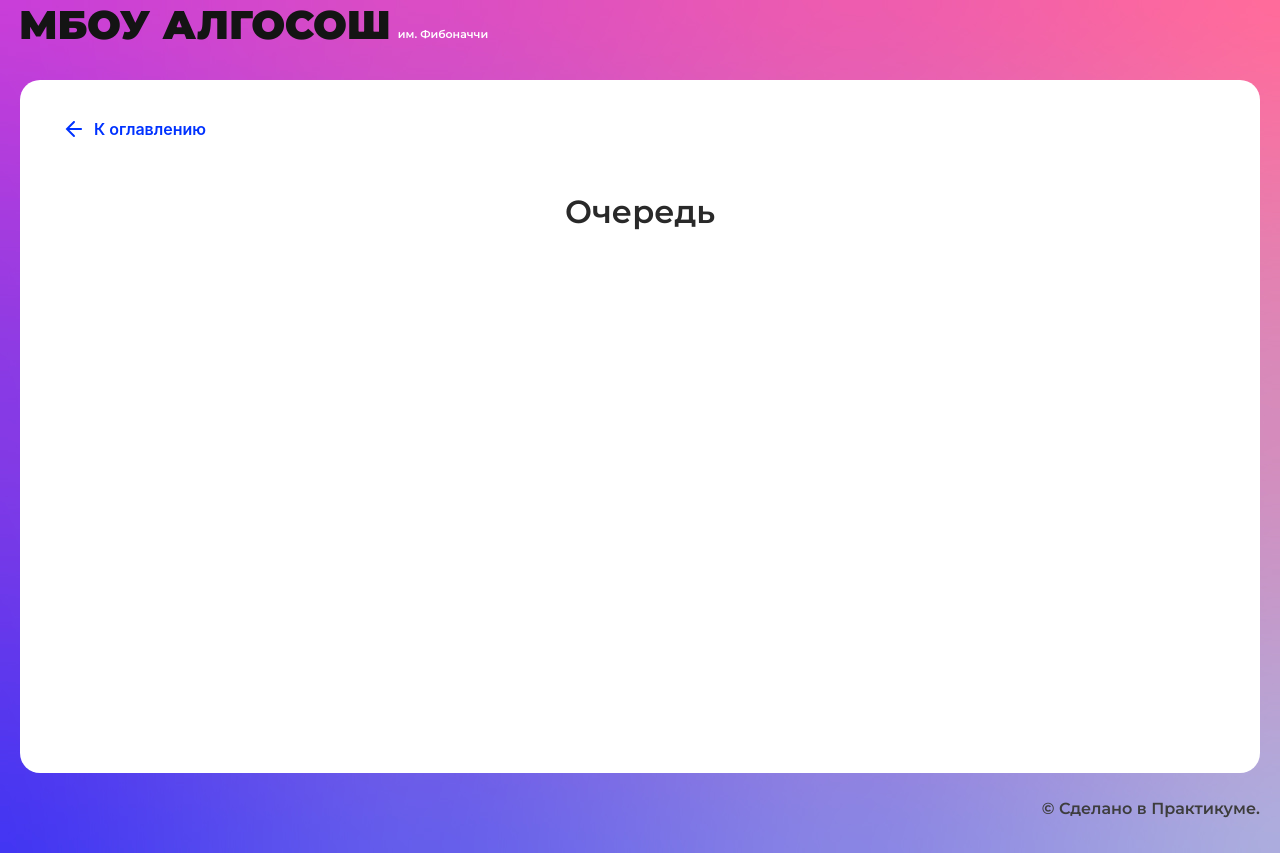
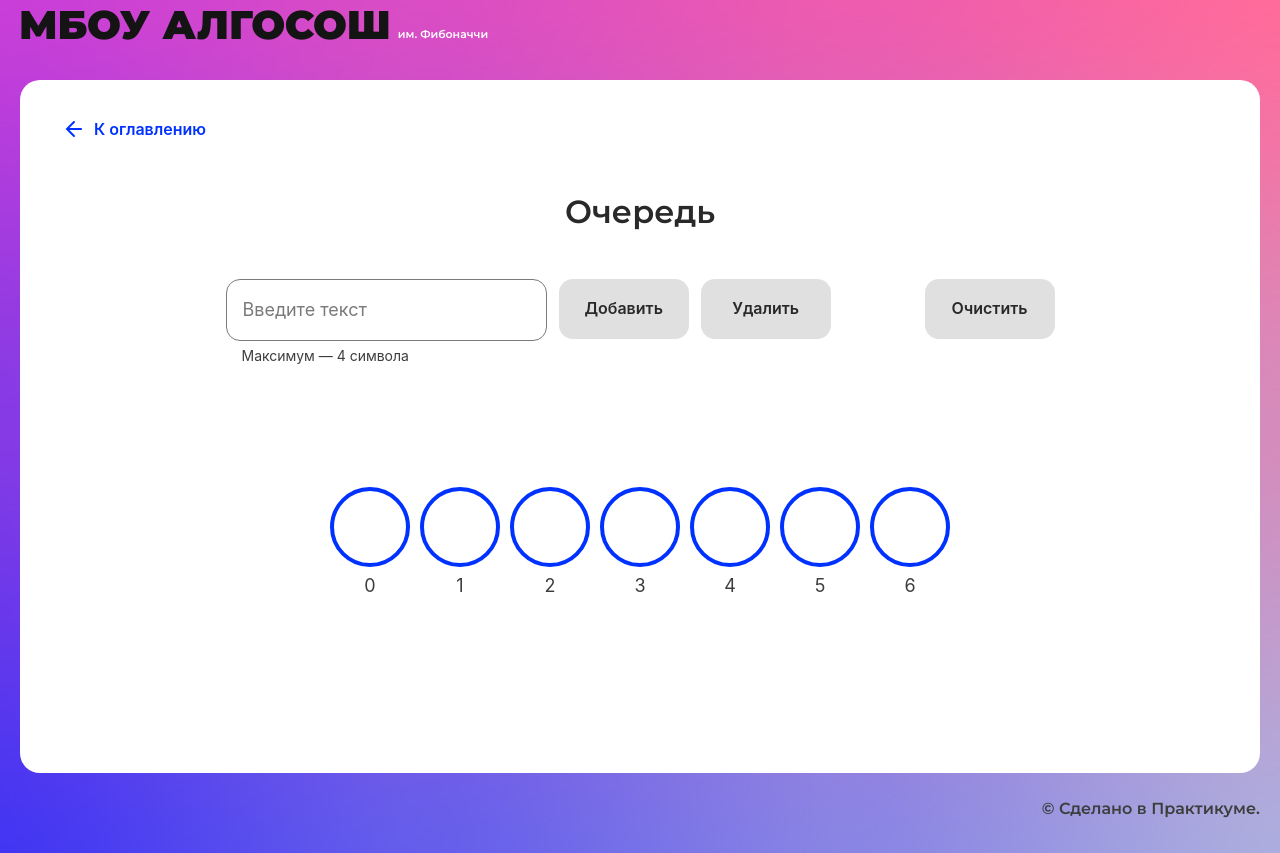
Before and after one commit to goalrazor/algoritms, a React (Create React App) app: page /queue in a window 1280 px wide. Built offline with nearby package versions, Linux system fonts and the light colour scheme.

Commit message:
queue component

```diff
--- a/src/components/queue-page/queue-page.tsx
+++ b/src/components/queue-page/queue-page.tsx
@@ -1,10 +1,112 @@
-import React from "react";
-import { SolutionLayout } from "../ui/solution-layout/solution-layout";
+import React, {FormEvent, useState} from "react";
+import {SolutionLayout} from "../ui/solution-layout/solution-layout";
+import styles from "../stack-page/stack-page.module.css";
+import {Input} from "../ui/input/input";
+import {Button} from "../ui/button/button";
+import {Circle} from "../ui/circle/circle";
+import {TCollectionItem} from "../../utils/implementations/types";
+import QueueCollection from "../../utils/implementations/queueImplementation";
+import {ElementStates} from "../../types/element-states";
+import {sleep} from "../../utils/utils";
+
+const MAX_QUEUE_LENGTH = 7;
 
 export const QueuePage: React.FC = () => {
-  return (
-    <SolutionLayout title="Очередь">
+    const [queue, setQueue] = useState(new QueueCollection<string>(MAX_QUEUE_LENGTH))
+    const [circlesArr, setCirclesArray] = useState<TCollectionItem[]>(Array.from(Array<TCollectionItem>(MAX_QUEUE_LENGTH), () => {
+        return {item: '', state: ElementStates.Default};
+    }))
+    const [inProgress, setInProgress] = useState(false)
+    const [value, setValue] = useState('')
+    const [head, setHead] = useState(0)
+    const [tail, setTail] = useState(0)
 
-    </SolutionLayout>
-  );
+    const onChange = (event: FormEvent<HTMLInputElement>) => {
+        const value = (event.target as HTMLInputElement).value
+        setValue(value)
+    }
+
+    const handleAddClick = async (e: FormEvent<HTMLFormElement>) => {
+        e.preventDefault()
+        if (tail < MAX_QUEUE_LENGTH) {
+            queue.enqueue(value)
+            circlesArr[tail].state = ElementStates.Changing
+            setInProgress(true)
+            await sleep(100);
+            circlesArr[tail] = {item: value, state: ElementStates.Default}
+            setTail(tail + 1);
+            setValue('');
+            setInProgress(false);
+        }
+    }
+
+    const handleDeleteClick = async () => {
+        if (head < MAX_QUEUE_LENGTH) {
+            circlesArr[head].state = ElementStates.Changing
+            setInProgress(true)
+            await sleep(100)
+            queue.dequeue()
+            circlesArr[head] = {item: '', state: ElementStates.Default}
+            setHead(head + 1)
+            setInProgress(false)
+        } else {
+            setHead(MAX_QUEUE_LENGTH)
+        }
+    }
+
+    const handleClear = () => {
+        queue.clear()
+        setHead(0);
+        setTail(0);
+        setCirclesArray((Array.from(Array<TCollectionItem>(MAX_QUEUE_LENGTH), () => {
+            return {item: '', state: ElementStates.Default};
+        })))
+    }
+
+    return (
+        <SolutionLayout title="Очередь">
+            <form className={styles.formWrapper} onSubmit={handleAddClick}>
+                <div className={styles.inputWrapper}>
+                    <Input
+                        onChange={onChange}
+                        isLimitText={true}
+                        maxLength={4}
+                        value={value}
+                        extraClass="mr-6"
+                        disabled={inProgress || tail >= MAX_QUEUE_LENGTH}
+                    />
+                    <Button
+                        isLoader={inProgress}
+                        type={'submit'}
+                        text="Добавить"
+                        disabled={!value.length || tail > MAX_QUEUE_LENGTH}
+                        extraClass="mr-6"
+                    />
+                    <Button
+                        text="Удалить"
+                        onClick={handleDeleteClick}
+                        disabled={inProgress || !queue.size()}
+                    />
+                </div>
+                <Button
+                    text="Очистить"
+                    onClick={handleClear}
+                    disabled={!queue.size() && (head > MAX_QUEUE_LENGTH || head === 0)}
+                />
+            </form>
+            <ul className={styles.stackVisualizerContainer}>
+                {circlesArr.map((item, index: number) => {
+                    return (
+                        <Circle
+                            key={index}
+                            letter={item.item}
+                            index={index}
+                            head={queue.size() ? head === index ? 'head' : '' : ''}
+                            tail={queue.size() ? tail === index ? 'tail' : '' : ''}
+                            state={item.state}
+                        />)
+                })}
+            </ul>
+        </SolutionLayout>
+    );
 };
--- a/src/components/stack-page/stack-page.tsx
+++ b/src/components/stack-page/stack-page.tsx
@@ -5,12 +5,12 @@ import {Button} from "../ui/button/button";
 import styles from "./stack-page.module.css"
 import {Circle} from "../ui/circle/circle";
 import {ElementStates} from "../../types/element-states";
-import {TStackItem} from "./types";
+import {TCollectionItem} from "../../utils/implementations/types";
 import {sleep} from "../../utils/utils";
-import Stack from "./stackImplementation";
+import StackCollection from "../../utils/implementations/stackImplementation";
 
 export const StackPage: React.FC = () => {
-  const [stackImpl, setStack] = useState(new Stack<TStackItem>())
+  const [stackImpl, setStack] = useState(new StackCollection<TCollectionItem>())
   const [inProgress, setInProgress] = useState(false)
   const [value, setValue] = useState('')
 
@@ -39,11 +39,11 @@ export const StackPage: React.FC = () => {
   }
 
   const handleClear = () => {
-    setStack(new Stack())
+    setStack(new StackCollection())
   }
 
   useEffect(() => {
-    setStack(new Stack())
+    setStack(new StackCollection())
   }, [])
 
   return (
--- a/src/components/stack-page/stackImplementation.ts
+++ /dev/null
@@ -1,40 +0,0 @@
-interface IStack<T> {
-    push(item: T): void;
-    pop(): T | undefined;
-    peek(): T;
-    size(): number;
-    map(callback:  (value: T, index: number, array?: T[]) => any): T[];
-}
-
-export default class Stack<T> implements IStack<T> {
-    private storage: T[] = [];
-
-    constructor(private capacity: number = Infinity) {}
-
-    push(item: T): void {
-        if (this.size() === this.capacity) {
-            throw Error("Stack has reached max capacity, you cannot add more items");
-        }
-        this.storage.push(item);
-    }
-
-    pop(): T | undefined {
-        return this.storage.pop();
-    }
-
-    peek(): T {
-        return this.storage[this.size() - 1];
-    }
-
-    size(): number {
-        return this.storage.length;
-    }
-
-    map(callback:  (value: T, index: number, array?: T[]) => any): T[] {
-        const resultArray = [];
-        for (let index = 0; index < this.storage.length; index++) {
-            resultArray.push(callback(this.storage[index], index, this.storage));
-        }
-        return resultArray;
-    }
-}
--- /dev/null
+++ b/src/utils/implementations/collection.ts
@@ -0,0 +1,17 @@
+export default abstract class Collection<T> {
+    protected storage: T[] = [];
+
+    size(): number {
+        return this.storage.length;
+    }
+
+    map(callback:  (value: T, index: number, array?: T[]) => any): T[] {
+        const resultArray = [];
+        for (let index = 0; index < this.storage.length; index++) {
+            resultArray.push(callback(this.storage[index], index, this.storage));
+        }
+        return resultArray;
+    }
+
+    abstract isFull(): boolean;
+}
--- /dev/null
+++ b/src/utils/implementations/queueImplementation.ts
@@ -0,0 +1,32 @@
+import Collection from "./collection";
+
+interface IQueue<T> {
+    enqueue(item: T): void;
+
+    dequeue(): T | undefined;
+}
+
+export default class QueueCollection<T> extends Collection<T> implements IQueue<T> {
+    constructor(private capacity: number = Infinity) {
+        super();
+    }
+
+    enqueue(item: T): void {
+        if (this.isFull()) {
+            throw Error("Queue has reached max capacity, you cannot add more items");
+        }
+        this.storage.push(item);
+    }
+
+    dequeue(): T | undefined {
+        return this.storage.shift();
+    }
+
+    clear(): void {
+        this.storage.forEach(() => this.storage.shift())
+    }
+
+    isFull(): boolean {
+        return this.capacity < this.size();
+    }
+}
--- /dev/null
+++ b/src/utils/implementations/stackImplementation.ts
@@ -0,0 +1,33 @@
+import Collection from "./collection";
+
+interface IStack<T> {
+    push(item: T): void;
+    pop(): T | undefined;
+    peek(): T;
+    size(): number;
+}
+
+export default class StackCollection<T> extends Collection<T> implements IStack<T> {
+    constructor(private capacity: number = Infinity) {
+        super();
+    }
+
+    push(item: T) {
+        if (this.isFull()) {
+            throw Error("Stack has reached max capacity, you cannot add more items");
+        }
+        this.storage.push(item);
+    }
+
+    pop(): T | undefined {
+        return this.storage.pop();
+    }
+
+    peek(): T {
+        return this.storage[this.size() - 1];
+    }
+
+    isFull(): boolean {
+        return this.capacity === this.size();
+    }
+}
--- a/src/components/stack-page/types.ts
+++ b/src/utils/implementations/types.ts
@@ -1,6 +1,6 @@
 import {ElementStates} from "../../types/element-states";
 
-export type TStackItem = {
+export type TCollectionItem = {
     item: string,
     state: ElementStates
 }
```
